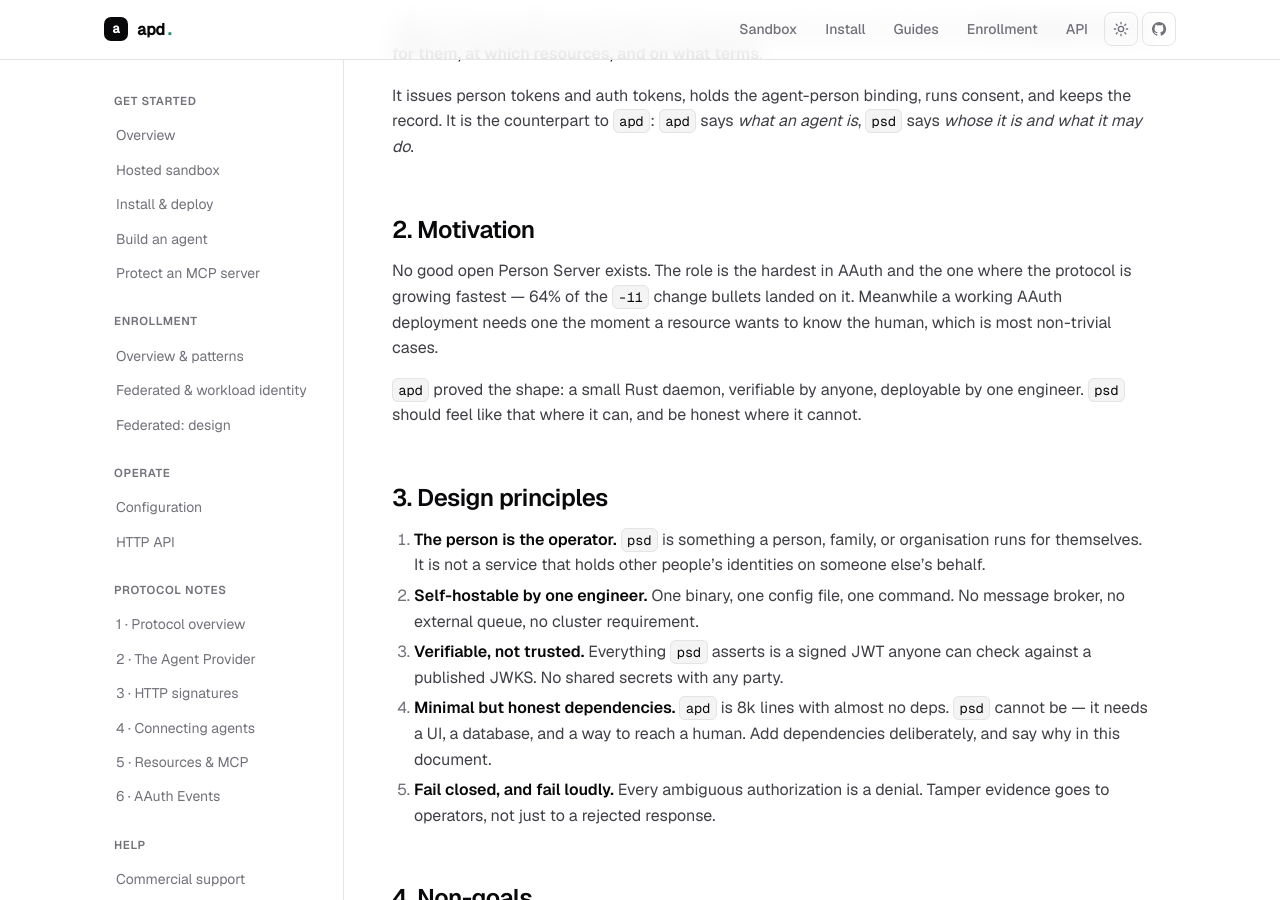
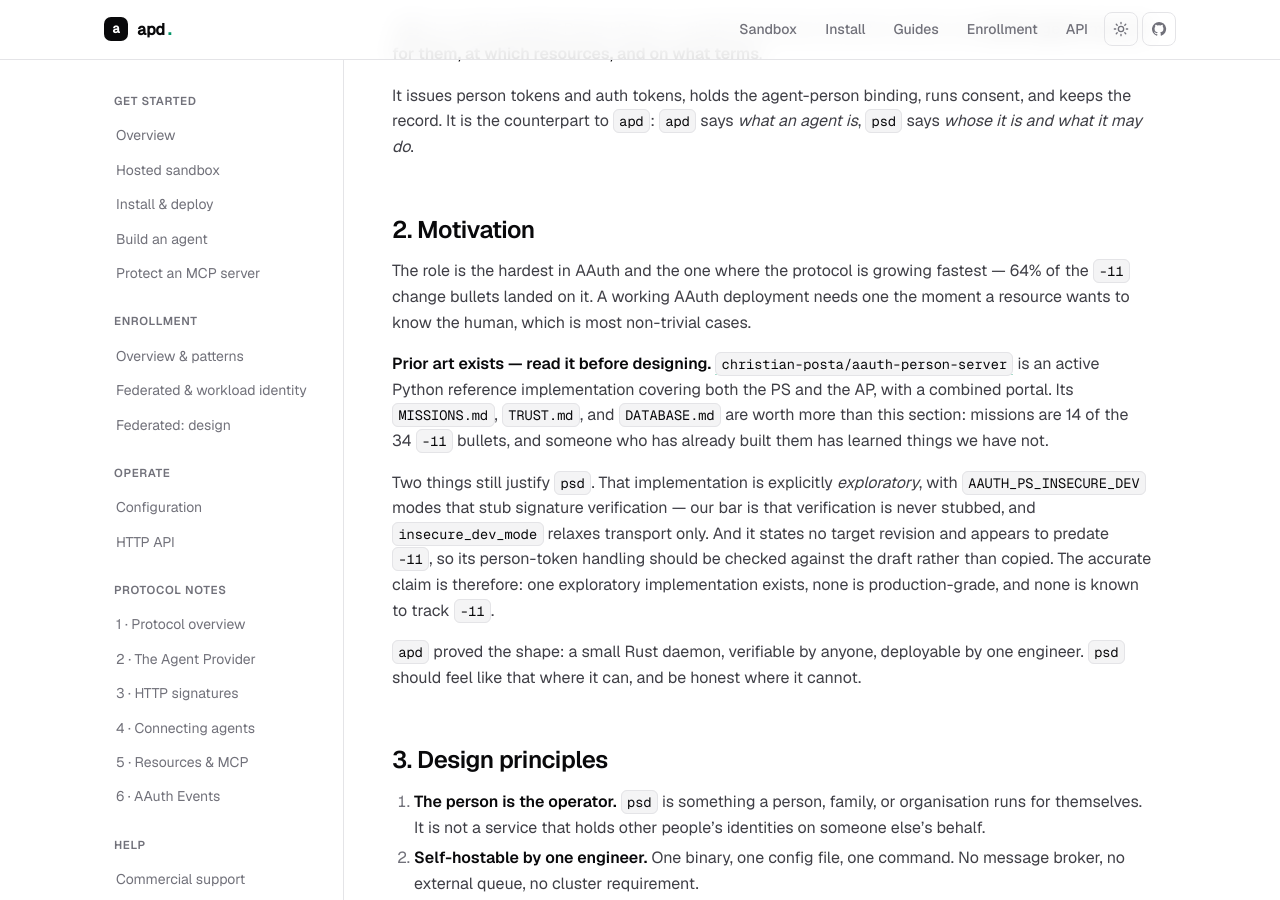
Before and after one commit to AgentProvider/source-code, a Jekyll site: the page built from research/08-psd-implementation-rfc.md, in a window 1280 px wide and 900 px high, scrolled down 680 px. Built offline with Jekyll 4.4.1, drawn with Linux system fonts in a browser that asks for light colours; our own code applies the rules of GitHub Pages for plain Markdown files; some of the changed text lies outside the part shown.

Commit message:
docs(psd-rfc): correct the prior-art claim; pin role vocabulary
§2 said "No good open Person Server exists." Too strong.
christian-posta/aauth-person-server is an active Python reference
implementation of both the PS and the AP, with a combined portal, last
pushed 2026-08-05. Its MISSIONS.md, TRUST.md and DATABASE.md are worth
reading before designing — missions are 14 of the 34 -11 bullets.

The accurate claim: one exploratory implementation exists, none is
production-grade, and none is known to track -11. That still justifies
psd — that implementation stubs signature verification behind
AAUTH_PS_INSECURE_DEV, where our bar is that verification is never
stubbed and insecure_dev_mode relaxes transport only.

Also added a vocabulary row to §7. "Agent Server" is the pre-01 name for
the Agent Provider — the spec's own Document History records the rename
in draft-hardt-oauth-aauth-protocol-01. Reference code still carries
agent_server/; psd must not inherit it. The term is especially bad
because it sits between Agent Provider and Access Server.

Claude-Session: https://claude.ai/code/session_01By4kRh2Tj2HAgfqKjv8zSj

```diff
--- a/research/08-psd-implementation-rfc.md
+++ b/research/08-psd-implementation-rfc.md
@@ -26,10 +26,25 @@ an agent is*, `psd` says *whose it is and what it may do*.
 
 ## 2. Motivation
 
-No good open Person Server exists. The role is the hardest in AAuth and the one
-where the protocol is growing fastest — 64% of the `-11` change bullets landed on
-it. Meanwhile a working AAuth deployment needs one the moment a resource wants
-to know the human, which is most non-trivial cases.
+The role is the hardest in AAuth and the one where the protocol is growing
+fastest — 64% of the `-11` change bullets landed on it. A working AAuth
+deployment needs one the moment a resource wants to know the human, which is
+most non-trivial cases.
+
+**Prior art exists — read it before designing.**
+[`christian-posta/aauth-person-server`](https://github.com/christian-posta/aauth-person-server)
+is an active Python reference implementation covering both the PS and the AP,
+with a combined portal. Its `MISSIONS.md`, `TRUST.md`, and `DATABASE.md` are
+worth more than this section: missions are 14 of the 34 `-11` bullets, and
+someone who has already built them has learned things we have not.
+
+Two things still justify `psd`. That implementation is explicitly *exploratory*,
+with `AAUTH_PS_INSECURE_DEV` modes that stub signature verification — our bar is
+that verification is never stubbed, and `insecure_dev_mode` relaxes transport
+only. And it states no target revision and appears to predate `-11`, so its
+person-token handling should be checked against the draft rather than copied.
+The accurate claim is therefore: one exploratory implementation exists, none is
+production-grade, and none is known to track `-11`.
 
 `apd` proved the shape: a small Rust daemon, verifiable by anyone, deployable by
 one engineer. `psd` should feel like that where it can, and be honest where it
@@ -107,6 +122,7 @@ must never grant UI access.
 | Decision | Choice | Rationale |
 |---|---|---|
 | Language | Rust | Matches `apd`; single static binary; `aauth-core` is Rust |
+| Vocabulary | the four current role names | "Agent Server" is the **pre-`-01`** name for the Agent Provider (renamed in `draft-…-01`). Reference code still uses it; `psd` must not. Use Agent Provider / Person Server / Resource / Access Server throughout. |
 | Protocol primitives | **`aauth-core`** | Role-agnostic; do not reimplement JWTs or RFC 9421. See [the crate guide](../crates/aauth-core/README.md) |
 | HTTP | `hyper` + `http-body-util` | Same as `apd`; no framework needed for ~10 routes |
 | Storage | **SQLite default, Postgres option** | *Departure from `apd`.* This data is relational and long-lived: bindings, consent, token records, audit. A KV store is the wrong shape. SQLite keeps single-binary self-hosting; Postgres covers shape C. |
```
